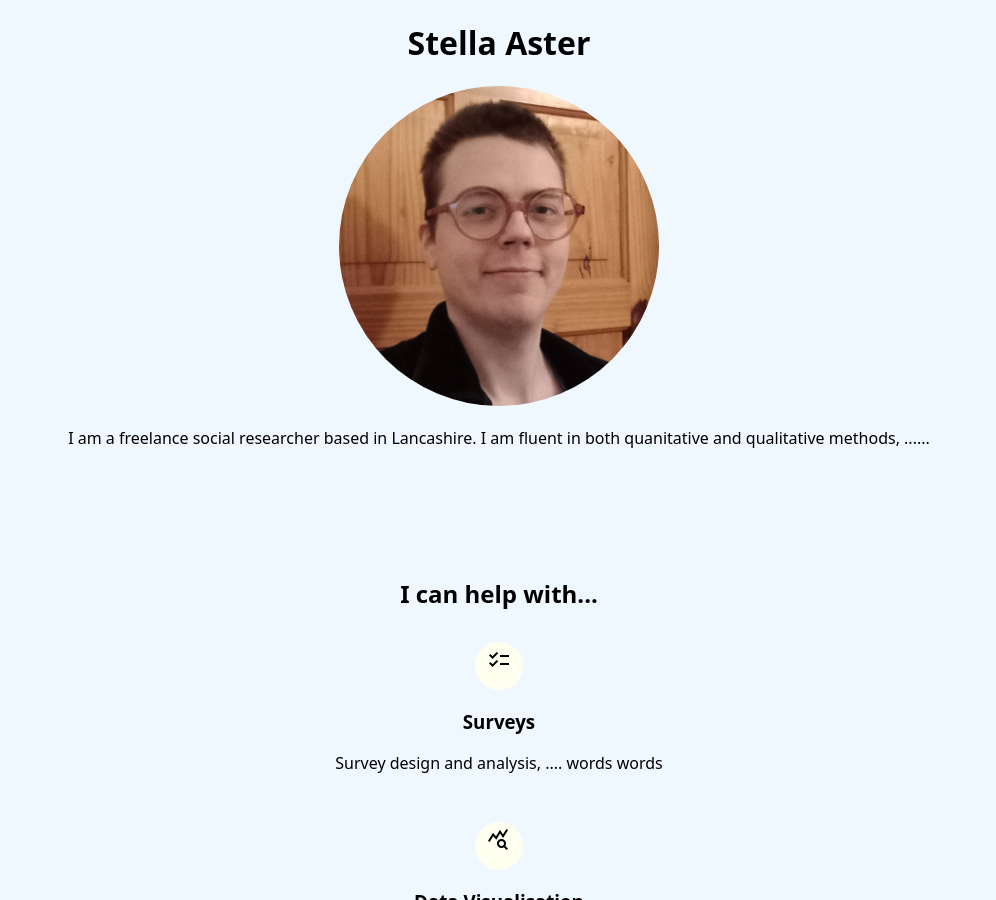
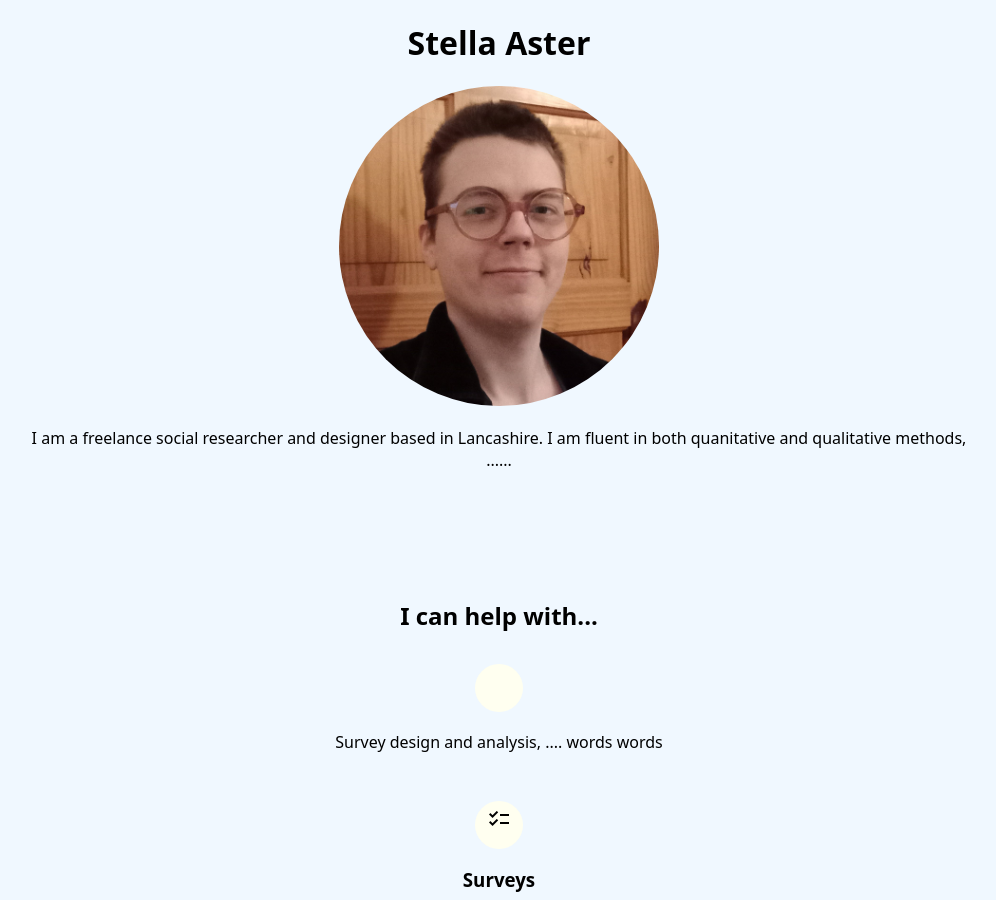
Before and after one commit to wcerfgba/stella-aster.com, a Jekyll site: the page index-draft.html, which Jekyll copies as it is, in a window 1280 px wide and 900 px high. Shown: the whole window, without its empty margins (141-1137 px from the left). Built offline with Jekyll 4.4.1, drawn with Linux system fonts in a browser that asks for light colours.

Commit message:
Researcher and designer. Also thinking about who my target clients are and what they need

```diff
--- a/index-draft.html
+++ b/index-draft.html
@@ -52,9 +52,19 @@
     <main>
       <h1>Stella Aster</h1>
       <img class="me" src="me.jpg" alt="A photo of Stella, smiling.">
-      <p>I am a freelance social researcher based in Lancashire. I am fluent in both quanitative and qualitative methods, ......</p>
+      <p>I am a freelance social researcher and designer based in Lancashire. I am fluent in both quanitative and qualitative methods, ......</p>
 
       <h2>I can help with...</h2>
+      <section class="card">
+        <p class="icon">
+          <span class="material-symbols-outlined"></span>
+        </p>
+        <h3></h3>
+        <p>Survey design and analysis, .... words words</p>
+      </section>
+
+
+
       <section class="card">
         <p class="icon">
           <span class="material-symbols-outlined">checklist</span>
```
